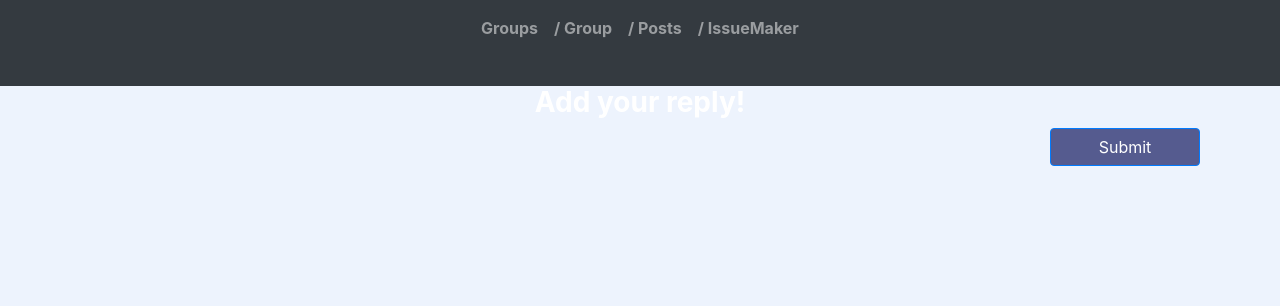
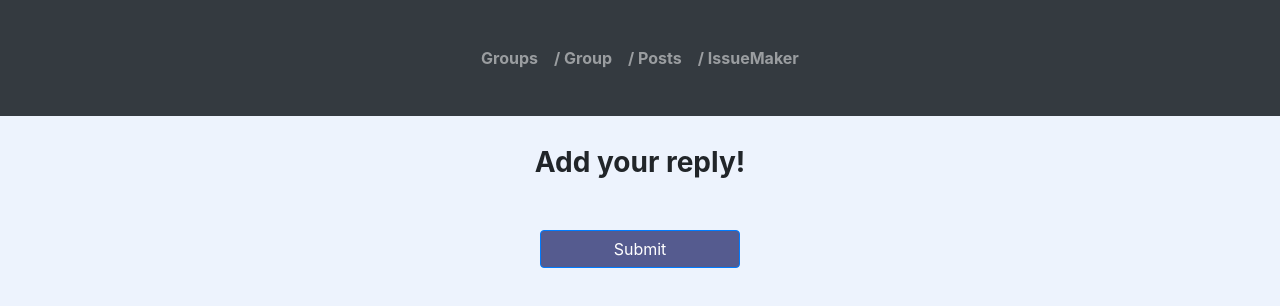
Before and after one commit to jennchenn/carrier, a React (Create React App) app in the folder frontend/: page /Groups/Group/Posts/IssueMaker in a window 1280 px wide. Shown: the top 306 px of the page. Built offline with nearby package versions, Linux system fonts and the light colour scheme; no server answers.

Commit message:
fix issuemaker.css

```diff
--- a/frontend/src/components/IssueMaker.css
+++ b/frontend/src/components/IssueMaker.css
@@ -1,18 +1,18 @@
 .container {
     width: 80%;
     margin-bottom: 30px;
+    margin-top: 30px;
     font-weight: bold;
     font-family: -apple-system, Roboto, Oxygen, Ubuntu, Cantarell, 'Open Sans', 'Helvetica Neue', sans-serif;
 }
 
 .title {
     font-size: 28px;
-    margin-top: 30px;
+    margin-top: 50px;
     margin-bottom: 30px;
-    color: white;
 }
 
-.primary-btn {
+.issue-primary-btn {
     margin:0 auto;
     display: block;
     background-color: #555B8F;
--- a/frontend/src/components/IssueMaker.jsx
+++ b/frontend/src/components/IssueMaker.jsx
@@ -58,7 +58,7 @@ class IssueMaker extends React.Component {
                 <h1 className="title">Add your reply!</h1>
                 <Form onSubmit={this.onSavePost}>
                     {questions}
-                    <Button variant="primary" type="submit" className="primary-btn">
+                    <Button variant="primary" type="submit" className="issue-primary-btn">
                         Submit
                     </Button>
                 </Form>
```
